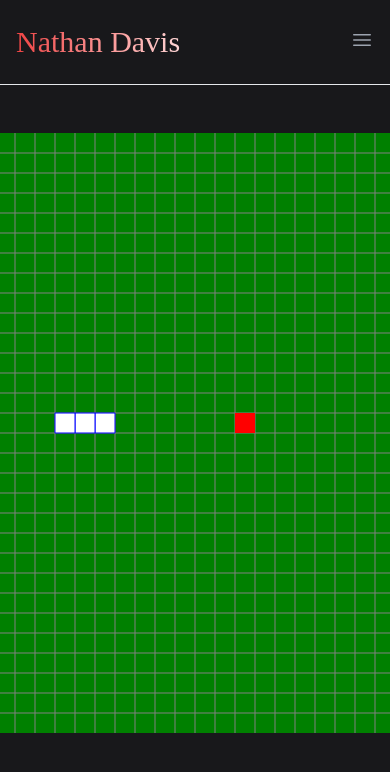
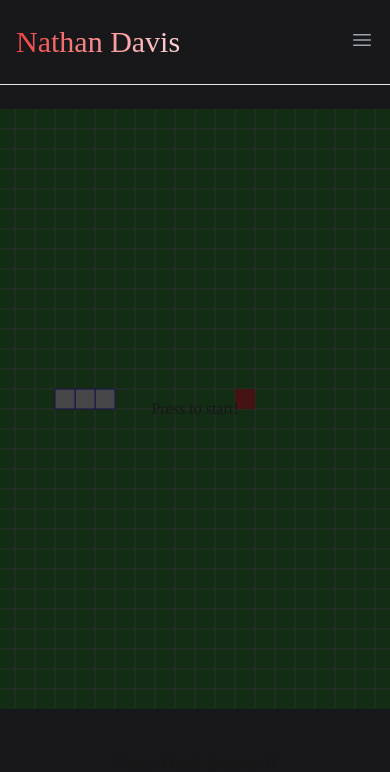
Before and after one commit to nathandavis18/nathandavis18.github.io, a Next.js app: page /Games/Snake in a window 390 px wide. Shown: the top 772 px of the page. Built offline with nearby package versions, Linux system fonts and the light colour scheme.

Commit message:
can now play snake on mobile devices using swipe controls

```diff
--- a/src/app/Games/Snake/page.js
+++ b/src/app/Games/Snake/page.js
@@ -1,13 +1,22 @@
 "use client";
-import {createRef, useEffect, useState} from 'react';
+import {createRef, useEffect, useState, useRef} from 'react';
 
 const pieceSize = 20;
-const boardCols = 30;
-const boardRows = 30;
+var boardCols = 30;
+var boardRows = 30;
+
+const Moves = Object.freeze({
+    Left: Symbol("left"),
+    Right: Symbol("right"),
+    Up: Symbol("up"),
+    Down: Symbol("down")
+});
 
 var context, board;
 var score, setScore;
 var highScore, setHighScore;
+var swipeStartX, swipeEndX;
+var swipeStartY, swipeEndY;
 
 var mSetItem;
 
@@ -15,7 +24,7 @@ var snake = [];
 var apple = {};
 var direction = {};
 
-var gameOver = true;
+var gameOver, setGameOver;
 
 function setupGame(){
     snake = [];
@@ -109,27 +118,103 @@ function collectedApple(){
     }
 }
 
+function setDirection(move){
+    if(move == Moves.Up && direction.y != 1 && snake[0].x != snake[1].x){
+        direction.x = 0; direction.y = -1;
+    }
+    else if(move == Moves.Down && direction.y != -1 && snake[0].x != snake[1].x){
+        direction.x = 0; direction.y = 1;
+    }
+    else if(move == Moves.Left && direction.x != 1 && snake[0].y != snake[1].y){
+        direction.x = -1; direction.y = 0;
+    }
+    else if(move == Moves.Right && direction.x != -1 && snake[0].y != snake[1].y){
+        direction.x = 1; direction.y = 0;
+    }
+}
+
 function changeDirection(e){
     if(gameOver) {
         if(e.code == "Space") {
-            gameOver = false;
+            setGameOver(false);
             setupGame();
         }
         return;
     }
 
-    if(e.code == "ArrowUp" && direction.y != 1 && snake[0].x != snake[1].x){
-        direction.x = 0; direction.y = -1;
+    if(e.code == "ArrowUp"){
+        setDirection(Moves.Up);
     }
-    else if(e.code == "ArrowDown" && direction.y != -1 && snake[0].x != snake[1].x){
-        direction.x = 0; direction.y = 1;
+    else if(e.code == "ArrowDown"){
+        setDirection(Moves.Down);
     }
-    else if(e.code == "ArrowLeft" && direction.x != 1 && snake[0].y != snake[1].y){
-        direction.x = -1; direction.y = 0;
+    else if(e.code == "ArrowLeft"){
+        setDirection(Moves.Left);
     }
-    else if(e.code == "ArrowRight" && direction.x != -1 && snake[0].y != snake[1].y){
-        direction.x = 1; direction.y = 0;
+    else if(e.code == "ArrowRight"){
+        setDirection(Moves.Right);
     }
+}
+
+const startButton = () => {
+    if(!gameOver) return;
+
+    setupGame();
+    setGameOver(false);
+}
+
+const onTouchStart = (e) => {
+    if(gameOver) return;
+
+    e.preventDefault();
+
+    swipeEndX.current = null;
+    swipeEndY.current = null;
+
+    swipeStartX.current = e.targetTouches[0].clientX;
+    swipeStartY.current = e.targetTouches[0].clientY;
+}
+
+const onTouchMove = (e) => {
+    if(gameOver) return;
+
+    e.preventDefault();
+
+    swipeEndX.current = e.targetTouches[0].clientX;
+    swipeEndY.current = e.targetTouches[0].clientY;
+}
+
+const minSwipeDistance = 50;
+
+const onTouchEnd = (e) => {
+    if(gameOver) return;
+
+    e.preventDefault();
+
+    if((!swipeStartX.current || !swipeEndX.current) && (!swipeStartY.current || !swipeEndY.current)) return; //No swipe was made
+    const distanceX = swipeStartX.current - swipeEndX.current;
+    const distanceY = swipeStartY.current - swipeEndY.current;
+
+    if(!(Math.abs(distanceX) >= minSwipeDistance || Math.abs(distanceY) >= minSwipeDistance)) return;
+
+    if(Math.abs(distanceX) > Math.abs(distanceY)){
+        if(distanceX > minSwipeDistance){
+            setDirection(Moves.Left);
+        }
+        else{
+            setDirection(Moves.Right);
+        }
+    }
+    else{
+        if(distanceY > minSwipeDistance){
+            setDirection(Moves.Up);
+        }
+        else{
+            setDirection(Moves.Down);
+        }
+    }
+
+    console.log(distanceX + " | " + distanceY);
 }
 
 function gameLoop(){
@@ -138,7 +223,7 @@ function gameLoop(){
     }
 
     moveSnake();
-    gameOver = isDead();
+    setGameOver(isDead());
     collectedApple();
 
     context.fillStyle = "green";
@@ -181,8 +266,20 @@ export default function Snake(){
 
     [score, setScore] = useState(0);
     [highScore, setHighScore] = useState(0);
+    swipeStartX = useRef(null);
+    swipeEndX = useRef(null);
+    swipeStartY = useRef(null);
+    swipeEndY = useRef(null);
+    [gameOver, setGameOver] = useState(true);
 
     useEffect(() => {
+        while(screen.width < boardCols * pieceSize){
+            --boardCols;
+        }
+        while(screen.height < boardRows * pieceSize){
+            --boardRows;
+        }
+
         if(boardRef.current === null){
             throw new Error("Board is not used");
         }
@@ -210,10 +307,15 @@ export default function Snake(){
 
     return(
         <div className="place-items-center justify-center">
-            <br /> <br />
+            <br className="hidden md:block" />
+            <br />
             <div className="block lg:flex">
                 <div className="lg:flex-1" />
-                <canvas className="lg:flex-none lg:mx-16" ref={boardRef} />
+                <div className="relative place-items-center text-center md:mx-5" style={{height: (boardRows * pieceSize) + 'px', width: (boardCols * pieceSize) + 'px'}} ref={() => {gameOver == false ? null : null}}>
+                    <canvas className={"absolute md:static snakeCanvas" + (gameOver == true ? " opacity-20 bg-gray-500 md:opacity-100 md:bg-zinc-900" : "")} ref={boardRef} onTouchStart={onTouchStart} onTouchEnd={onTouchEnd} onTouchMove={onTouchMove} onTouchCancel={(e) => e.preventDefault()}/>
+                    <button className={(gameOver == true ? "absolute " : "hidden ") + "text-center w-full h-full top-0 left-0 md:hidden"} type="button" onClick={startButton}>Press to start!</button>
+                </div>
+
                 <div className="place-items-center lg:place-items-start lg:h-full lg:flex-1 lg:w-96">
                     <div className="text-center lg:text-start lg:mx-auto text-xl font-semibold">
                         <p className="mt-10 lg:mt-36">Your High Score: {highScore}</p>
@@ -221,7 +323,7 @@ export default function Snake(){
                     </div>
                 </div>
             </div>
-            <div className="text-center text-xl font-medium">
+            <div className="text-center text-xl font-medium hidden md:block">
                 <p>
                     <br />
                     Press Space to Start! If you lose, press Space to restart.
--- a/src/app/globals.css
+++ b/src/app/globals.css
@@ -44,3 +44,7 @@ blockquote {
 ul{
   list-style-type:initial;
 }
+
+.snakeCanvas{
+  touch-action: none;
+}
```
